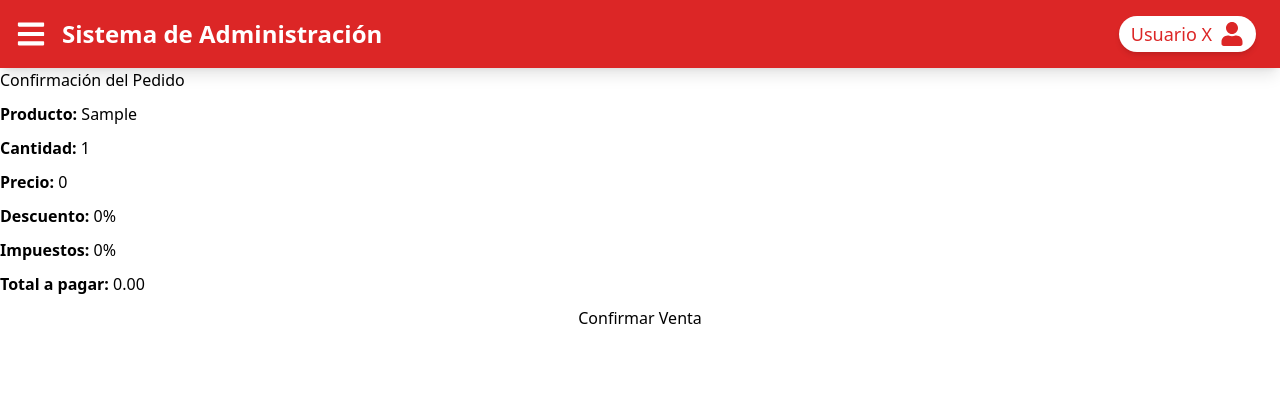
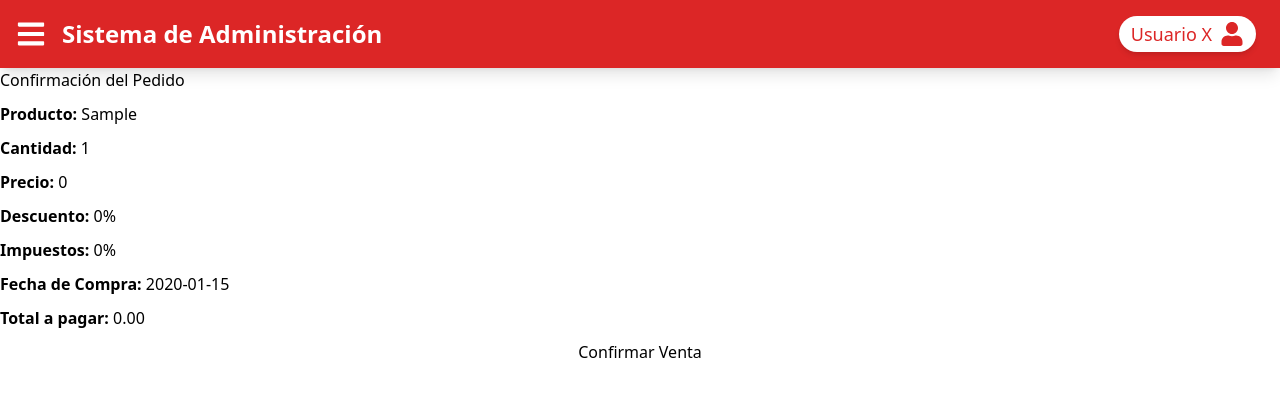
Before and after one commit to PatrickGQ/Proyecto-TallerSisInfo, a React (Vite) app in the folder FRONTEND/: page /ventas/registrar/venta in a window 1280 px wide. Both pictures are taken after typing "Sample", "2020-01-15" into the empty fields and a click on the button "Revisar Pedido". Shown: the top 396 px of the page. Built offline with nearby package versions, Linux system fonts and the light colour scheme.

Commit message:
Se agregro mostrar la fecha al confirma la venta

```diff
--- a/FRONTEND/src/PAGES/RegisterSale/Components/SaleForm.jsx
+++ b/FRONTEND/src/PAGES/RegisterSale/Components/SaleForm.jsx
@@ -98,7 +98,8 @@ const SaleForm = () => {
           <p><strong>Cantidad:</strong> {form.quantity}</p>
           <p><strong>Precio:</strong> {form.price}</p>
           <p><strong>Descuento:</strong> {form.discount}%</p>
-          <p><strong>Impuestos:</strong> {form.tax}%</p>
+          <p><strong>Impuestos:</strong> {form.tax}%</p> {/* Impuesto fijo */}
+          <p><strong>Fecha de Compra:</strong> {form.date}</p>  {/* Mostrar la fecha seleccionada */}
           <p><strong>Total a pagar:</strong> {form.totalAmount}</p>
 
           <button onClick={handleConfirm}>Confirmar Venta</button>
```
